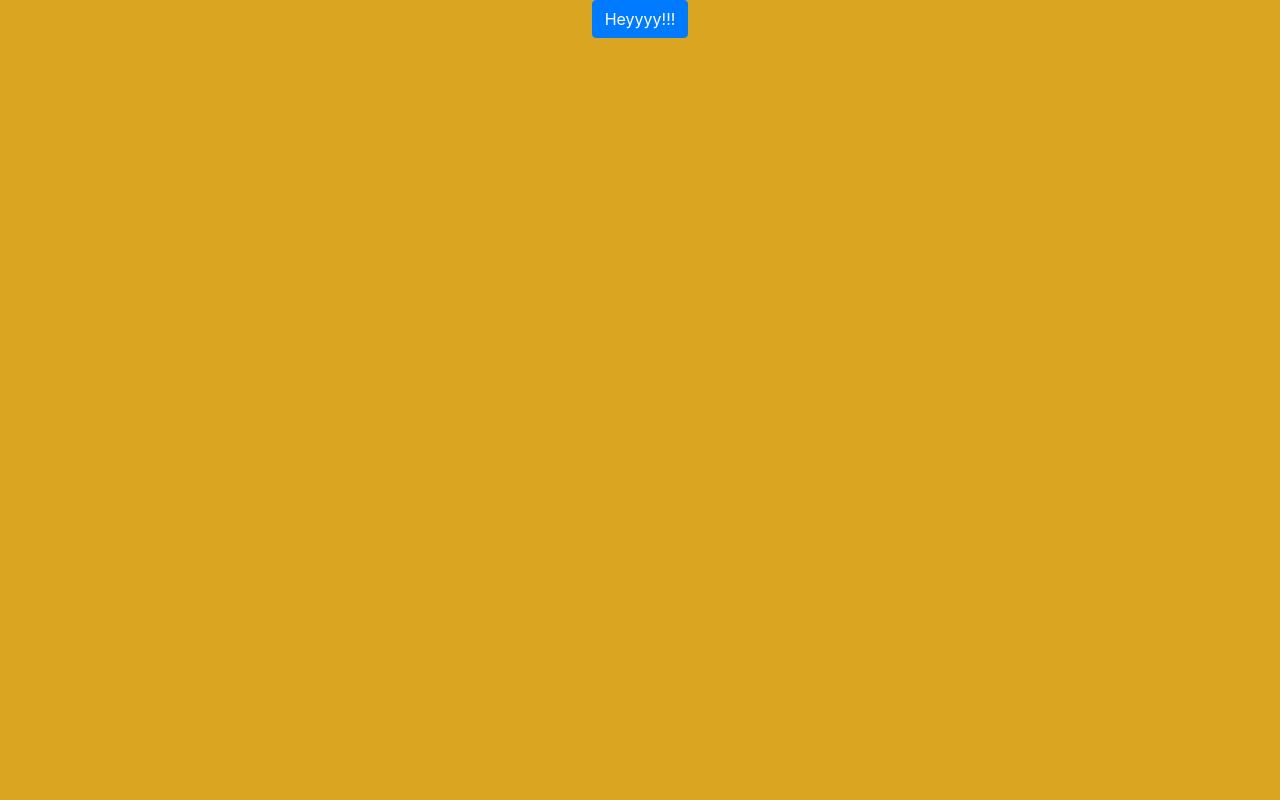
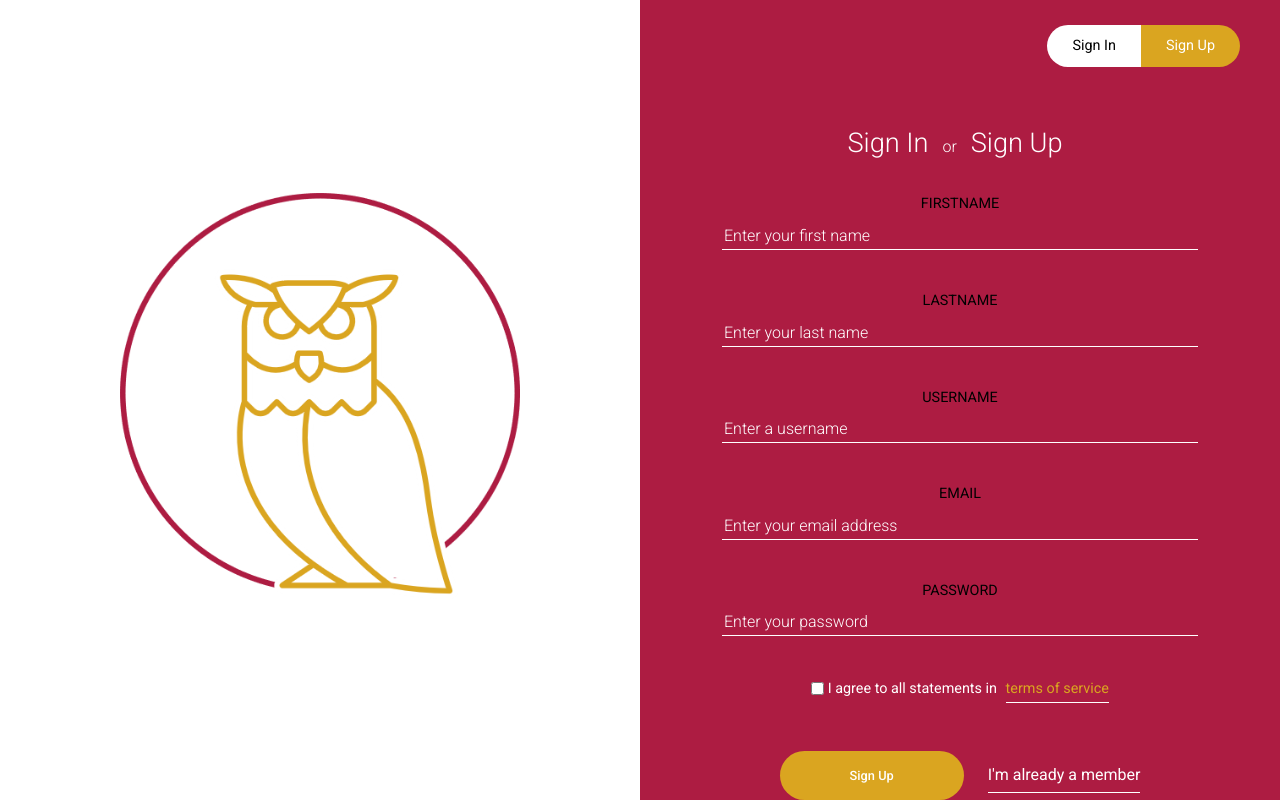
Before and after one commit to Zack-Taylor/Bizarrebazaar, a React (Create React App) app in the folder bizarrebazaar.ui/: page /auth/sign-in/sign-in in a window 1280 px wide. Built offline with nearby package versions, Linux system fonts and the light colour scheme.

Commit message:
created sign-in and sign-out form

```diff
--- a/bizarrebazaar.ui/public/index.html
+++ b/bizarrebazaar.ui/public/index.html
@@ -10,6 +10,7 @@
       content="Web site created using create-react-app"
     />
     <link rel="apple-touch-icon" href="%PUBLIC_URL%/logo192.png" />
+    <link href="https://fonts.googleapis.com/css2?family=Rokkitt&display=swap" rel="stylesheet">
     <!--
       manifest.json provides metadata used when your web app is installed on a
       user's mobile device or desktop. See https://developers.google.com/web/fundamentals/web-app-manifest/
--- a/bizarrebazaar.ui/src/App/App.js
+++ b/bizarrebazaar.ui/src/App/App.js
@@ -1,12 +1,16 @@
-import React from 'react';
+/* eslint-disable no-shadow */
+import React, { Component } from 'react';
+import Auth from '../components/pages/Auth/Auth';
 import './App.scss';
 
-function App() {
-  return (
-    <div className="App">
-     <button className="btn btn-primary">Heyyyy!!!</button>
-    </div>
-  );
+class App extends Component {
+  render() {
+    return (
+      <div>
+      <Auth/>
+      </div>
+    );
+  }
 }
 
 export default App;
--- /dev/null
+++ b/bizarrebazaar.ui/src/components/pages/Auth/Auth.js
@@ -0,0 +1,48 @@
+import React, { Component } from 'react';
+import {
+  BrowserRouter as Router,
+  Route,
+  Link,
+  NavLink,
+} from 'react-router-dom';
+import SignUpForm from '../../shared/SignInForm/SignInForm';
+import SignInForm from '../../shared/SignUpForm/SignUpForm';
+import owl from '../../../assets/owl.png';
+
+import './Auth.scss';
+
+class Auth extends Component {
+  render() {
+    return (
+        <div>
+        <Router basename="/auth/sign-in">
+          <div className="App">
+            <div className="App__Aside text-center">
+                <img className="logo" src={owl} alt="logo" />
+            </div>
+            <div className="App__Form">
+              <div className="PageSwitcher">
+                  <NavLink to="/sign-up" activeClassName="PageSwitcher__Item--Active" className="PageSwitcher__Item">Sign In</NavLink>
+                  <NavLink exact to="/sign-in" activeClassName="PageSwitcher__Item--Active" className="PageSwitcher__Item">Sign Up</NavLink>
+
+                </div>
+
+                <div className="FormTitle">
+                    <Link to="/sign-up" className="FormTitle__Link">Sign In</Link> or <Link to="/sign-in" className="FormTitle__Link">Sign Up</Link>
+                </div>
+
+                <Route exact path="/sign-up" component={SignUpForm}>
+                </Route>
+                <Route path="/sign-in" component={SignInForm}>
+                </Route>
+            </div>
+
+          </div>
+        </Router>
+        </div>
+
+    );
+  }
+}
+
+export default Auth;
--- /dev/null
+++ b/bizarrebazaar.ui/src/components/pages/Auth/Auth.scss
@@ -0,0 +1,176 @@
+
+.App {
+    height: 100vh;
+    display: flex;
+    color: white;
+  }
+
+  .logo {
+    width: 400px;
+  }
+
+  .logo-title{
+    color: #daa520;
+    font-size: 30px;
+  }
+
+  .App__Aside {
+    margin: auto;
+    width: 50%;
+    background-color: #fff;
+  }
+
+  .App__Form {
+    width: 50%;
+    background-color: #ad1c42;
+    padding: 25px 40px;
+    overflow: auto;
+  }
+
+  .PageSwitcher {
+    display: flex;
+    justify-content: flex-end;
+    margin-bottom: 10%;
+  }
+
+  .PageSwitcher__Item {
+    background-color: #fff;
+    color: #000;
+    padding: 10px 25px;
+    cursor: pointer;
+    font-size: .9em;
+    border: none;
+    outline: none;
+    display: inline-block;
+    text-decoration: none;
+
+  }
+
+  .PageSwitcher__Item:hover {
+    text-decoration: none;
+    color: #000;
+  }
+
+  .PageSwitcher__Item--Active {
+    text-decoration: none;
+    background-color: #daa520;
+    color: white;
+  }
+
+  .PageSwitcher__Item:first-child {
+    border-top-left-radius: 25px;
+    border-bottom-left-radius: 25px;
+  }
+  .PageSwitcher__Item:last-child {
+    border-top-right-radius: 25px;
+    border-bottom-right-radius: 25px;
+  }
+
+  .FormCenter {
+    margin-bottom: 10px;
+  }
+
+  .FormTitle {
+    color: #fff;
+    font-weight: 300;
+    margin-bottom: 25px;
+  }
+
+  .FormTitle__Link {
+    color: #fff;
+    text-decoration: none;
+    display: inline-block;
+    font-size: 1.7em;
+    margin: 0 10px;
+    padding-bottom: 5px;
+  }
+
+  .FormTitle__Link:first-child {
+    margin-left: 0;
+  }
+
+  .FormTitle__Link:hover {
+    color: #daa529;
+    border-bottom: 1px solid #d5d5d5;
+    text-decoration: none;
+  }
+
+  .FormField {
+    margin-bottom: 40px;
+  }
+
+  .FormField__Label {
+    display: block;
+    text-transform: uppercase;
+    font-size: .9em;
+    color: #000;
+  }
+  .FormField__Input {
+    width: 85%;
+    background-color: transparent;
+    border: none;
+    color: white;
+    outline: none;
+    border-bottom: 1px solid #fff;
+    font-size: 1em;
+    font-weight: 300;
+   // padding-bottom: 10px;
+    //margin-top: 10px;
+  }
+
+  .FormField__Input::placeholder {
+    color: #fff;
+  }
+
+  .FormField__Button {
+    background-color: #daa520;
+    color: white;
+    border: none;
+    outline: none;
+    border-radius: 25px;
+    padding: 15px 70px;
+    font-size: .8em;
+    font-weight: 500;
+  }
+
+  .FormField__Button:focus {
+      outline: #fff;
+    }
+
+
+  .FormField__Link {
+    color: #FFF;
+    text-decoration: none;
+    display: inline-block;
+    border-bottom: 1.5px solid #fff;
+    padding-bottom: 5px;
+  }
+
+  .FormField__Link:hover{
+    text-decoration: none;
+    color: #daa520;
+  }
+
+  .FormField__CheckboxLabel {
+    color: #fff;
+    font-size: .9em;
+  }
+
+  .FormField__Checkbox {
+    position: relative;
+    top: 1.5px;
+  }
+
+  .FormField__TermsLink {
+    color:#daa520;
+    border-bottom: 1px solid #FFF;
+    text-decoration: none;
+    display: inline-block;
+    padding-bottom: 2px;
+    margin-left: 5px;
+  }
+
+  .FormField__TermsLink:hover {
+    text-decoration: none;
+    color: #fff;
+  }
--- a/bizarrebazaar.ui/src/components/pages/random.jsx
+++ /dev/null
@@ -1 +0,0 @@
-import React from 'react';
--- /dev/null
+++ b/bizarrebazaar.ui/src/components/shared/SignInForm/SignInForm.js
@@ -0,0 +1,55 @@
+import React from 'react';
+import { Link } from 'react-router-dom';
+import './SignInForm.scss';
+
+class SignInForm extends React.Component {
+  constructor() {
+    super();
+
+    this.state = {
+      email: '',
+      password: '',
+    };
+
+    this.handleChange = this.handleChange.bind(this);
+    this.handleSubmit = this.handleSubmit.bind(this);
+  }
+
+  handleChange(e) {
+    const { target } = e;
+    const value = target.type === 'checkbox' ? target.checked : target.value;
+    const { name } = target;
+
+    this.setState({
+      [name]: value,
+    });
+  }
+
+  handleSubmit(e) {
+    e.preventDefault();
+  }
+
+  render() {
+    return (
+      <div className="FormCenter">
+        <form className="FormFields" onSubmit={this.handleSubmit}>
+          <div className="FormField">
+            <label className="FormField__Label" htmlFor="firstName">Email</label>
+            <input type="email" id="email" className="FormField__Input" placeholder="Enter your email address" name="email" value={this.state.email} onChange={this.handleChange}/>
+          </div>
+
+          <div className="FormField">
+            <label className="FormField__Label" htmlFor="password">Password</label>
+            <input type="password" id="password" className="FormField__Input" placeholder="Enter your password" name="password" value={this.state.password} onChange={this.handleChange}/>
+          </div>
+
+          <div className="FormField">
+          <button className="FormField__Button mr-20">Sign In</button> <Link to="/sign-in" className="FormField__Link">Create an account</Link>
+        </div>
+        </form>
+      </div>
+    );
+  }
+}
+
+export default SignInForm;
--- /dev/null
+++ b/bizarrebazaar.ui/src/components/shared/SignUpForm/SignUpForm.js
@@ -0,0 +1,82 @@
+import React, { Component } from 'react';
+import { Link } from 'react-router-dom';
+
+class SignUpForm extends Component {
+  constructor() {
+    super();
+
+    this.state = {
+      email: '',
+      password: '',
+      firstname: '',
+      lastname: '',
+      username: '',
+      hasAgreed: false,
+    };
+
+    this.handleChange = this.handleChange.bind(this);
+    this.handleSubmit = this.handleSubmit.bind(this);
+  }
+
+  handleChange(e) {
+    const { target } = e;
+    const value = target.type === 'checkbox' ? target.checked : target.value;
+    const { name } = target;
+
+    this.setState({
+      [name]: value,
+    });
+  }
+
+  handleSubmit(e) {
+    e.preventDefault();
+
+    console.log('The form was submitted with the following data:');
+    console.log(this.state);
+  }
+
+  render() {
+    return (
+      <div className="FormCenter" onSubmit={this.handleSubmit}>
+      < form className="FormFields" onSubmit={this.handleSubmit}>
+        <div className="FormField">
+          <label className="FormField__Label" htmlFor="firstName">FirstName</label>
+          <input type="text" id="firstname" className="FormField__Input" placeholder="Enter your first name" name="firstname" value={this.state.firstname} onChange={this.handleChange}/>
+        </div>
+
+        <div className="FormField">
+          <label className="FormField__Label" htmlFor="firstName">LastName</label>
+          <input type="text" id="lastname" className="FormField__Input" placeholder="Enter your last name" name="lastname" value={this.state.lastname} onChange={this.handleChange}/>
+        </div>
+
+        <div className="FormField">
+          <label className="FormField__Label" htmlFor="firstName">UserName</label>
+          <input type="text" id="username" className="FormField__Input" placeholder="Enter a username" name="username" value={this.state.username} onChange={this.handleChange}/>
+        </div>
+
+        <div className="FormField">
+          <label className="FormField__Label" htmlFor="firstName">Email</label>
+          <input type="email" id="email" className="FormField__Input" placeholder="Enter your email address" name="email" value={this.state.email} onChange={this.handleChange}/>
+        </div>
+
+        <div className="FormField">
+          <label className="FormField__Label" htmlFor="password">Password</label>
+          <input type="password" id="password" className="FormField__Input" placeholder="Enter your password" name="password" value={this.state.password} onChange={this.handleChange}/>
+        </div>
+      </form>
+
+    <div className="FormField">
+      <label className="FormField__CheckboxLabel">
+        <input className="FormField__Checkbox" type="checkbox" name="hasAgreed" /> I agree to all statements in <a href="" className="FormField__TermsLink">terms of service</a>
+      </label>
+   </div>
+
+   <div className="FormField">
+     <button className="FormField__Button mr-20">Sign Up</button> <Link to="/sign-up" className="FormField__Link">I'm already a member</Link>
+   </div>
+   </div>
+    );
+  }
+}
+
+export default SignUpForm;
--- a/bizarrebazaar.ui/src/components/shared/random2.jsx
+++ /dev/null
@@ -1 +0,0 @@
-import React from 'react';
--- a/bizarrebazaar.ui/src/styles/index.scss
+++ b/bizarrebazaar.ui/src/styles/index.scss
@@ -1,17 +1,18 @@
 @import './variables';
 @import '~bootstrap/dist/css/bootstrap.min.css';
 
+@import url('https://fonts.googleapis.com/css?family=Roboto:300,400,500,700');
+
+* {
+  box-sizing: border-box;
+  font-family: "Roboto", sans-serif;
+}
+
 body {
   margin: 0;
-  font-family: -apple-system, BlinkMacSystemFont, 'Segoe UI', 'Roboto', 'Oxygen',
-    'Ubuntu', 'Cantarell', 'Fira Sans', 'Droid Sans', 'Helvetica Neue',
-    sans-serif;
-  -webkit-font-smoothing: antialiased;
-  -moz-osx-font-smoothing: grayscale;
-  background-color: $favColor;
+  padding: 0;
 }
 
-code {
-  font-family: source-code-pro, Menlo, Monaco, Consolas, 'Courier New',
-    monospace;
+.mr-20 {
+  margin-right: 20px !important;
 }
```
Also changed, not shown: bizarrebazaar.ui/src/components/shared/SignInForm/SignInForm.scss (added), bizarrebazaar.ui/src/components/shared/SignUpForm/SignUpForm.scss (added).
